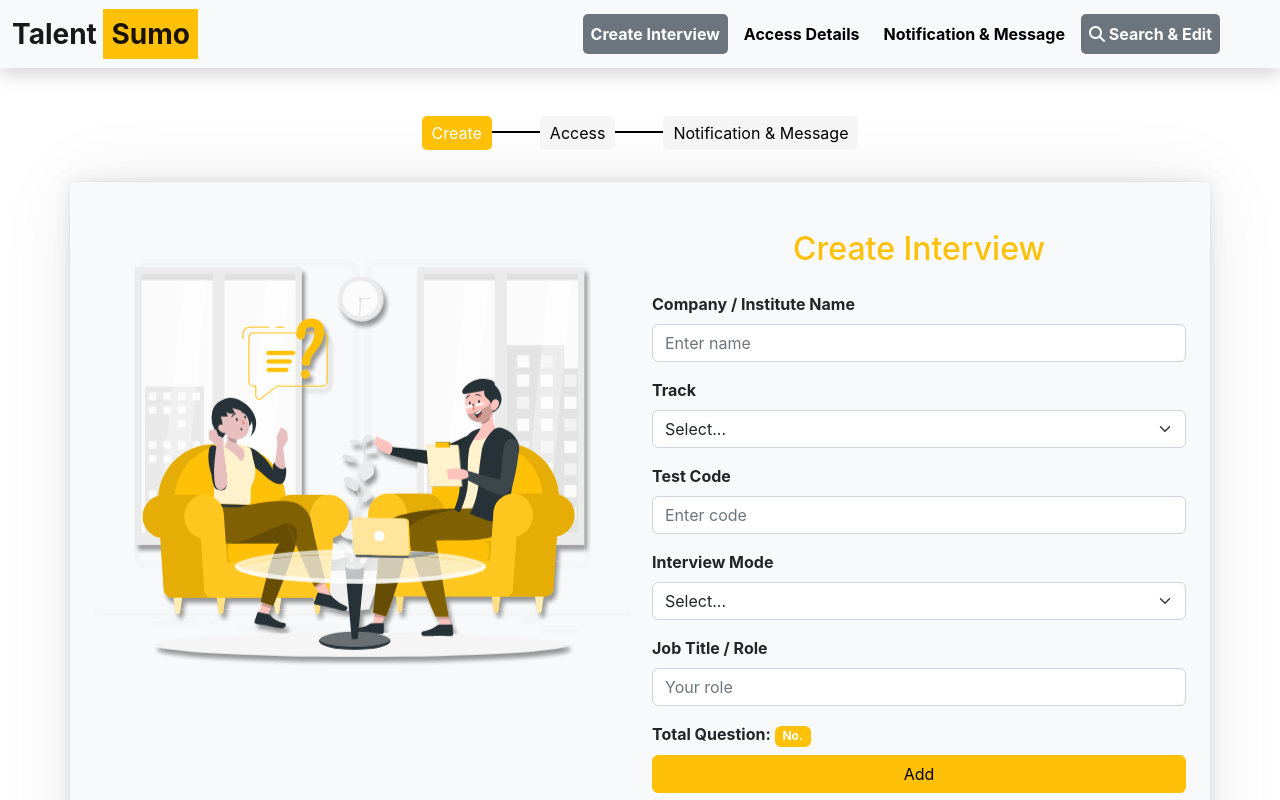
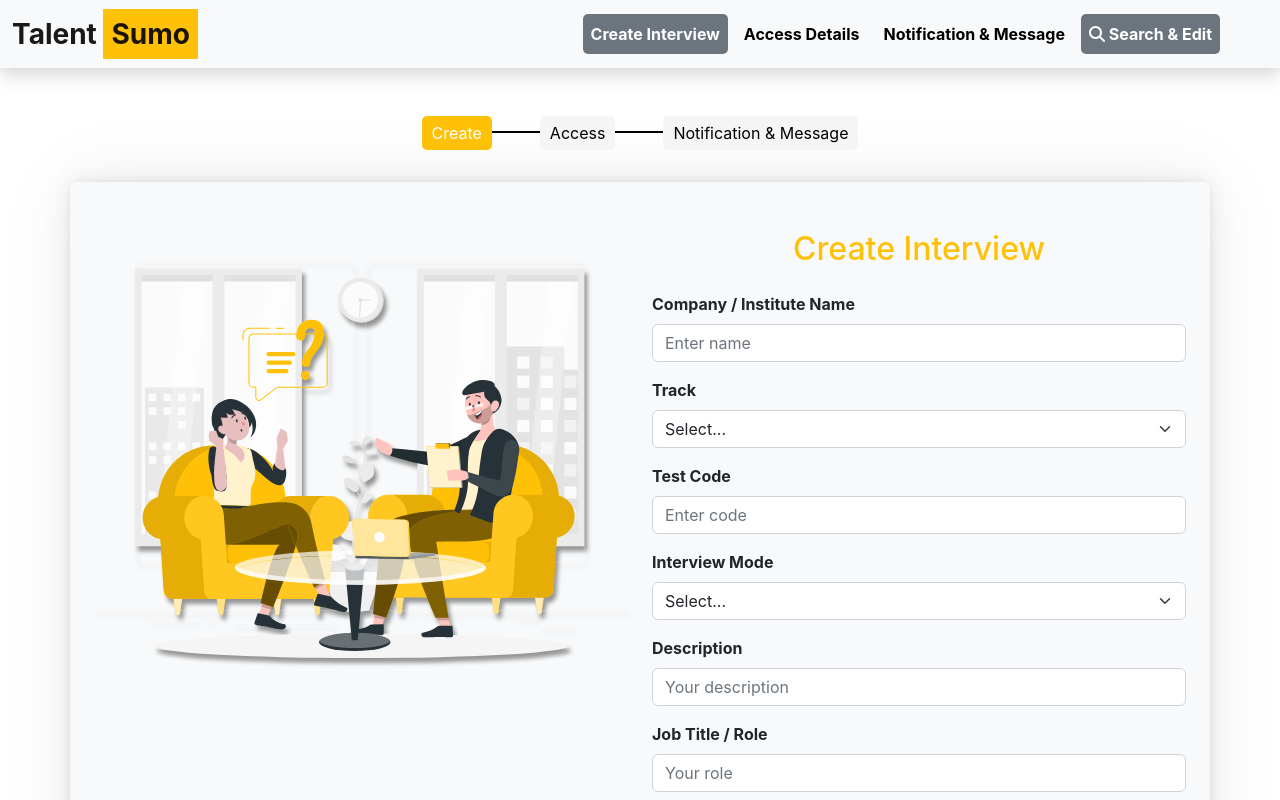
Before and after one commit to ayushjain27/talent-sumo-1, a React (Create React App) app: page / in a window 1280 px wide. Shown: the top 800 px of the page. Built offline with nearby package versions, Linux system fonts and the light colour scheme; the HTML template or start-up script is replaced by a standard one.

Commit message:
Add Description field in form

```diff
--- a/src/Components/CreateInterview/Create.jsx
+++ b/src/Components/CreateInterview/Create.jsx
@@ -52,8 +52,11 @@ const Create = () => {
                                 <label htmlFor="track" className="form-label fw-bold">Track</label>
                                 <select className="form-select" id='track' aria-label="Default select example">
                                     <option selected value="Select">Select...</option>
-                                    <option value="Learn">Learn</option>
+                                    <option value="Learn Sales">Learn Sales</option>
+                                    <option value="Learn HR">Learn HR</option>
                                     <option value="Hire">Hire</option>
+                                    <option value="Hire Sales">Hire Sales</option>
+                                    <option value="Hire HR">Hire HR</option>
                                 </select>
                             </div>
                             <div className="mb-3">
@@ -67,6 +70,10 @@ const Create = () => {
                                     <option value="Audio">Audio</option>
                                     <option value="Video">Video</option>
                                 </select>
+                            </div>
+                            <div className="mb-3">
+                                <label htmlFor="description" className="form-label fw-bold">Description</label>
+                                <input type="text" className="form-control" placeholder='Your description' id="description" />
                             </div>
                             <div className="mb-3">
                                 <label htmlFor="job" className="form-label fw-bold">Job Title / Role</label>
```
Also changed, not shown: 1 other file (tests, documents, lock files or other folders).
